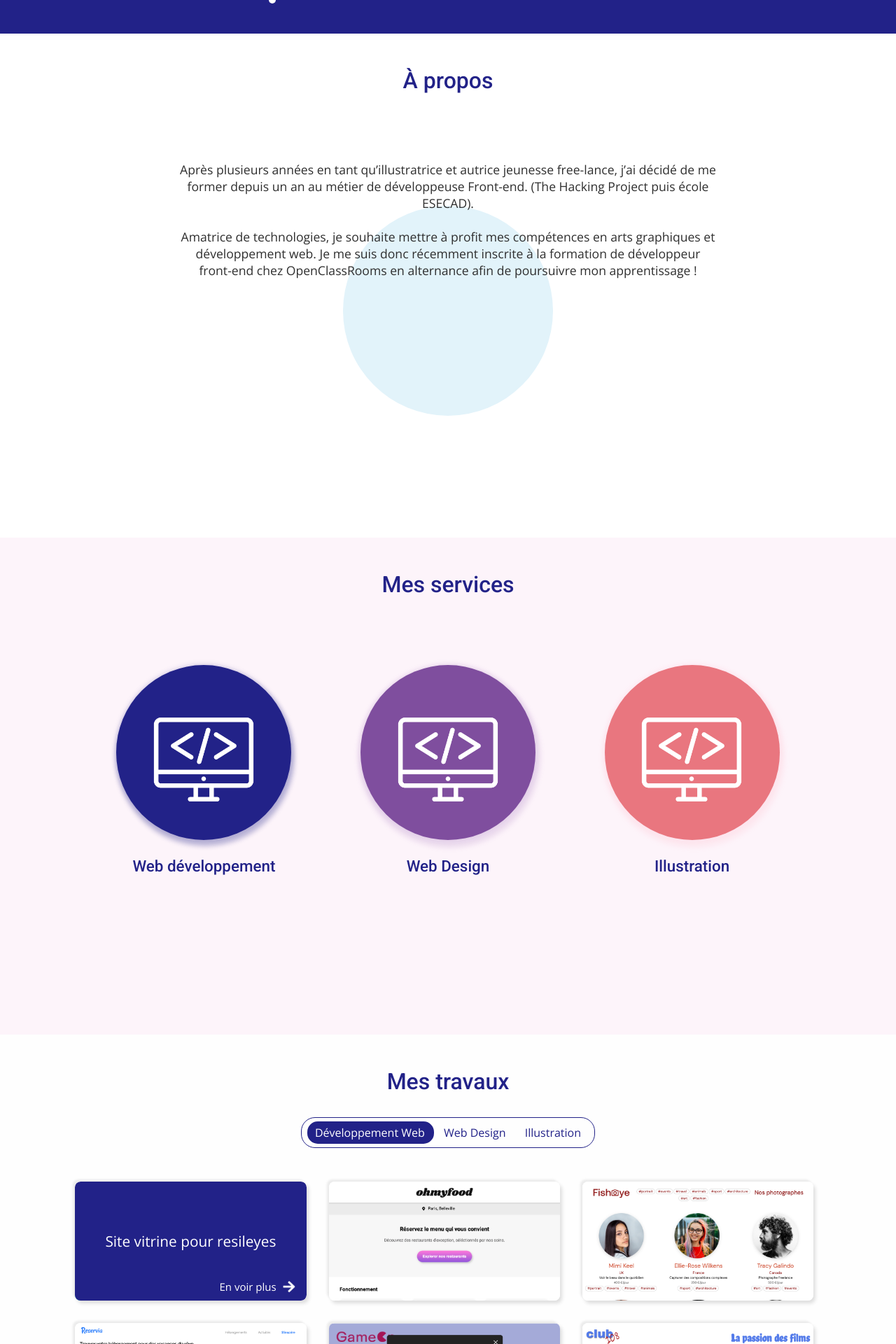
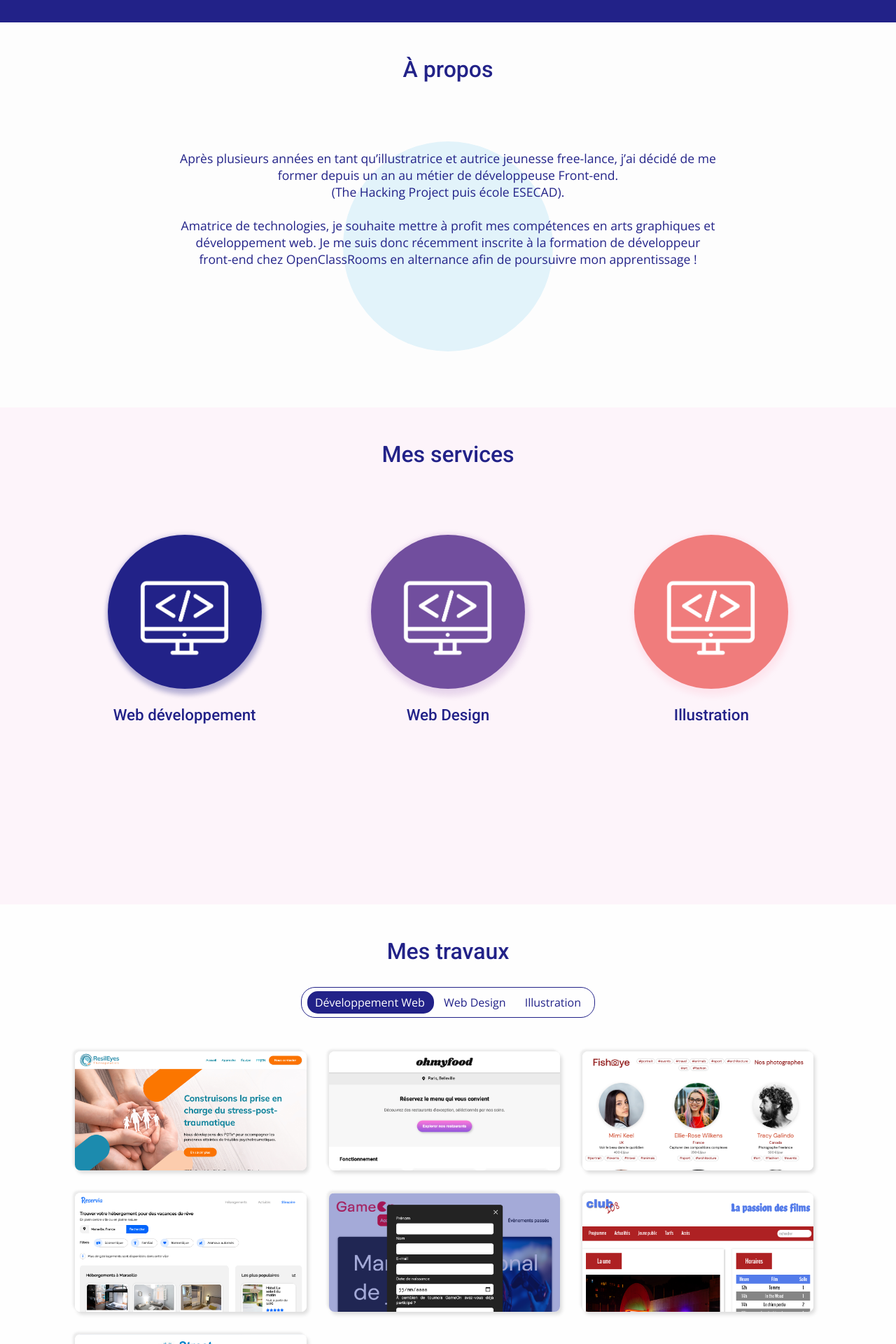
Before and after one commit to AgathePlunian/portfolio, a PHP site: page / in a window 1280 px wide. Shown: the part 760-2680 px from the top of the page at 70% size. Run offline with PHP 8.4, Linux system fonts and the light colour scheme.

Commit message:
animation portfolio content

```diff
--- a/css/styles.css
+++ b/css/styles.css
@@ -47,7 +47,7 @@ p, li {
   position: relative;
   display: flex;
   justify-content: space-between;
-  margin-top: 11vh; }
+  margin-top: 9vh; }
 
 .arrow-down {
   width: 70px;
@@ -259,7 +259,7 @@ p, li {
   display: flex;
   justify-content: space-between;
   align-items: center;
-  padding: 2.2vh 1.8em;
+  padding: 0.7em 1.8em;
   z-index: 10000;
   position: fixed;
   top: 0px;
@@ -285,13 +285,17 @@ p, li {
   width: 40px; }
 
 .a-propos {
+  opacity: 0;
   padding: 3em 16em;
   text-align: center;
   position: relative;
-  height: 90vh; }
+  height: 550px;
+  background-color: rgba(252, 252, 252, 0.699);
+  z-index: -1000; }
   .a-propos p {
     z-index: 1000;
-    font-size: 1.1em; }
+    font-size: 1.1em;
+    color: #222288; }
   .a-propos h2 {
     color: #222288;
     margin-bottom: 3em; }
@@ -303,13 +307,21 @@ p, li {
   background-color: #E2F3FA;
   border-radius: 50%;
   position: absolute;
-  top: 55%;
+  top: 320px;
   left: 50%;
   transform: translate(-50%, -50%); }
 
+@keyframes animAPropos {
+  0% {
+    opacity: 0; }
+  100% {
+    opacity: 1; } }
+.anim-a-propos {
+  animation: animAPropos 0.4s ease-in-out forwards; }
+
 .services {
   background-color: #FDF4FA;
-  padding: 3em; }
+  padding: 3em 2em; }
   .services h2 {
     text-align: center;
     color: #222288;
@@ -327,8 +339,8 @@ p, li {
 
 .flip-card {
   background-color: transparent;
-  width: 250px;
-  height: 250px;
+  width: 220px;
+  height: 220px;
   perspective: 1000px;
   margin-bottom: 1.5em; }
 
@@ -373,7 +385,7 @@ p, li {
   align-items: center; }
   .flip-card-back p {
     color: white;
-    font-size: 1.2em; }
+    font-size: 1.1em; }
 
 .rond-webdev img, .rond-webdesign img, .rond-illustration img {
   width: 70%; }
@@ -383,11 +395,11 @@ p, li {
   box-shadow: #22228846 2px 6px 6px 3px, #2222882f 0px 0px 8px 0px; }
 
 .rond-webdesign {
-  background-color: #7f4e9e;
+  background-color: #714e9e;
   box-shadow: #9868b52d 2px 6px 7px 5px, #9868b52d 0px 0px 8px 0px; }
 
 .rond-illustration {
-  background-color: #e9767f;
+  background-color: #f07c7c;
   box-shadow: #fca5bc25 2px 6px 7px 5px, #fca5bc25  0px 0px 8px 0px; }
 
 .mes-travaux {
@@ -498,19 +510,16 @@ p, li {
   100% {
     right: 229px;
     left: 8px; } }
-.webDev-portfolio {
+#works-area {
+  min-height: 500px; }
+
+.webDev-portfolio, .WebDesign-portfolio {
   display: grid;
   grid-template-columns: repeat(3, 31%);
   grid-gap: 2em;
   width: 90%;
-  margin: auto; }
-
-.card-portfolio {
-  position: relative;
-  border-radius: 8px;
-  overflow: hidden;
-  height: 170px;
-  box-shadow: rgba(63, 63, 63, 0.164) 3px 4px 5px, rgba(105, 105, 105, 0.13) -3px -3px 3px; }
+  margin: auto;
+  position: relative; }
 
 .hover-card {
   background-color: #222288;
@@ -522,15 +531,46 @@ p, li {
   left: 0;
   bottom: 0;
   border-radius: 8px;
-  display: flex;
+  display: none;
   flex-flow: column;
   justify-content: center;
-  align-items: center; }
+  align-items: center;
+  cursor: pointer; }
 
+.card-portfolio {
+  position: relative;
+  border-radius: 8px;
+  overflow: hidden;
+  max-height: 170px;
+  box-shadow: rgba(63, 63, 63, 0.164) 3px 4px 5px, rgba(105, 105, 105, 0.13) -3px -3px 3px; }
+  .card-portfolio:hover .hover-card {
+    display: flex; }
+  .card-portfolio:hover .title-hover {
+    animation: titleHover 0.5s ease-in-out; }
+  .card-portfolio:hover .see-more-container {
+    animation: seeMoreHover 0.5s ease-in-out; }
+
+@keyframes titleHover {
+  0% {
+    opacity: 0;
+    top: -30px; }
+  100% {
+    opacity: 1;
+    top: 0; } }
+@keyframes seeMoreHover {
+  0% {
+    opacity: 0;
+    right: 35px;
+    bottom: 10px; }
+  100% {
+    opacity: 1;
+    right: 15px;
+    bottom: 10px; } }
 .title-hover {
   display: block;
   font-size: 1.3em;
-  color: white; }
+  color: white;
+  position: relative; }
 
 .see-more-container {
   display: flex;
@@ -560,7 +600,11 @@ p, li {
 
 .display-flex {
   display: flex;
-  animation: portfolioAppear 0.9s ease-in-out forwards; }
+  animation: portfolioAppear 0.6s ease-in-out forwards; }
+
+.display-grid {
+  display: grid;
+  animation: portfolioAppear 0.6s ease-in-out forwards; }
 
 @keyframes portfolioAppear {
   0% {
@@ -601,4 +645,11 @@ p, li {
   .eight img {
     width: 108%; }
 
+.skills {
+  background-color: #E5E5FF;
+  padding: 3em; }
+  .skills h2 {
+    color: #222288;
+    text-align: center; }
+
 /*# sourceMappingURL=styles.css.map */
--- a/index.html
+++ b/index.html
@@ -40,20 +40,20 @@
             <div class="etoile-9"></div>
             <div class="etoile-10"></div>
             <div class="etoile-11"></div>
-            <div class="portrait-banner"><img src="img/banner/portrait-Agathe-Plunian.png"></div>
-            <div class="planete-1"><img src="img/banner/planete1.png"></div>
-            <div class="planete-2"><img src="img/banner/planete2.png"></div>
-            <div class="planete-3"><img src="img/banner/planete3.png"></div>
-            <div class="planete-4"><img src="img/banner/planete4.png"></div>
-            <div class="chien"><img src="img/banner/chien.png"></div>
-            <div class="arrow-down"><img src="img/picto/arrow.png"></div>
+            <div class="portrait-banner"><img src="img/banner/portrait-Agathe-Plunian.png" alt="avatar Agathe Plunian"></div>
+            <div class="planete-1"><img src="img/banner/planete1.png" alt="Planète"></div>
+            <div class="planete-2"><img src="img/banner/planete2.png" alt="Planète"></div>
+            <div class="planete-3"><img src="img/banner/planete3.png" alt="Planète"></div>
+            <div class="planete-4"><img src="img/banner/planete4.png" alt="Planète"></div>
+            <div class="chien"><img src="img/banner/chien.png" alt="Planète"></div>
+            <div class="arrow-down"><img src="img/picto/arrow.png" alt="Planète"></div>
         </div>
 
         <div class="a-propos">
             <div class="rond-a-propos"></div>
             <h2>À propos</h2>
             <p>
-                Après plusieurs années en tant qu’illustratrice et autrice jeunesse free-lance, j’ai décidé de me former depuis un an au métier de développeuse Front-end. (The Hacking Project puis école ESECAD).
+                Après plusieurs années en tant qu’illustratrice et autrice jeunesse free-lance, j’ai décidé de me former depuis un an au métier de développeuse Front-end.<br> (The Hacking Project puis école ESECAD).
                 <br><br>Amatrice de technologies, je souhaite mettre à profit mes compétences en arts graphiques et développement web. Je me suis donc récemment inscrite à la formation de développeur front-end chez OpenClassRooms en alternance afin de poursuivre mon apprentissage !
             </p>
         </div>
@@ -65,10 +65,10 @@
                     <div class="flip-card">
                         <div class="flip-card-inner">
                         <div class="flip-card-front rond-webdev">
-                            <img src="img/picto/web-dev.png">
+                            <img src="img/picto/web-dev.png" alt="Web développement">
                         </div>
                         <div class="flip-card-back rond-webdev">
-                            <p>Développement d'application web front-end, site vitrine<br>HTML, CSS, Javascript</p>
+                            <p>Développement d'application web front-end, site vitrine<br>(HTML, CSS, Javascript)</p>
                         </div>
                         </div>
                     </div>
@@ -97,7 +97,7 @@
                             <img src="img/picto/web-dev.png">
                         </div>
                         <div class="flip-card-back rond-illustration">
-                            <p>Narration et illustration<br>(Photoshop, illustrator, peinture)</p>
+                            <p>Narration, illustrations et logos<br>(Photoshop, illustrator, peinture)</p>
                         </div>
                         </div>
                     </div>
@@ -122,26 +122,21 @@
             <div id="works-area">
                 <!--PORTFOLIO ILLUSTRATIONS-->
                 <div class="illustrations display-none">
-                    <div class="one"><img src="img/portfolio/Illustrations/feu.png"></div>
-                    <div class="two"><img src="img/portfolio/Illustrations/croco-enfant.png"></div>
-                    <div class="three"><img src="img/portfolio/Illustrations/cerf-v.jpeg"></div>
-                    <div class="four"><img src="img/portfolio/Illustrations/orage.jpeg"></div>
-                    <div class="five"><img src="img/portfolio/Illustrations/espace.jpg"></div>
-                    <div class="six"><img src="img/portfolio/Illustrations/lama.jpeg"></div>
-                    <div class="seven"><img src="img/portfolio/Illustrations/inuit.png"></div>
-                    <div class="eight"><img src="img/portfolio/Illustrations/nuit.png"></div>
+                    <div class="one"><img src="img/portfolio/Illustrations/feu.png" alt="Illustration feu de camp"></div>
+                    <div class="two"><img src="img/portfolio/Illustrations/croco-enfant.png" alt="Illustration enfant sur crocodile"></div>
+                    <div class="three"><img src="img/portfolio/Illustrations/cerf-v.jpeg" alt="Illustration petite fille avec cerf-volant"></div>
+                    <div class="four"><img src="img/portfolio/Illustrations/orage.jpeg" alt="Illustration petit vieux avec chien sous la pluie"></div>
+                    <div class="five"><img src="img/portfolio/Illustrations/espace.jpg" alt="Personnages sur dragon dans l'espace"></div>
+                    <div class="six"><img src="img/portfolio/Illustrations/lama.jpeg" alt="Petite fille avec son lama dans la montagne"></div>
+                    <div class="seven"><img src="img/portfolio/Illustrations/inuit.png" alt="Enfant inuit avec chien qui pèche du poisson"></div>
+                    <div class="eight"><img src="img/portfolio/Illustrations/nuit.png" alt="Image de nuit"></div>
                 </div>
 
                 <!--PORTFOLIO WEB DESIGN-->
-                <div class="WebDesign-portfolio">
-
-                </div>
-
-                <!--PORTFOLIO WEBDEV-->
-                <div class="webDev-portfolio">
-                    <div class="card-portfolio resileyes"><img src="img/portfolio/Webdev/resileyes.png">
+                <div class="WebDesign-portfolio display-none">
+                    <div class="card-portfolio resileyes"><img src="img/portfolio/Webdev/resileyes.png" alt="card site ResilEyes">
                         <div class="hover-card">
-                            <p class="title-hover">Site vitrine pour resileyes</p>
+                            <p class="title-hover">Site vitrine ResilEyes</p>
                             <div class="see-more-container">
                                 <p class="see-more">En voir plus</p>
                                 <img src="img/picto/arrow-right.png">
@@ -149,15 +144,90 @@
                         </div>
                     </div>
 
-                    <div class="card-portfolio  ohMyFood"><img src="img/portfolio/Webdev/OhMyFood.jpg"></div>
-                    <div class="card-portfolio  resileyes"><img src="img/portfolio/Webdev/fisheyes.jpg"></div>
-                    <div class="card-portfolio resileyes"><img src="img/portfolio/Webdev/reservia.png"></div>
-                    <div class="card-portfolio  ohMyFood"><img src="img/portfolio/Webdev/game-on.png"></div>
-                    <div class="card-portfolio  resileyes"><img src="img/portfolio/Webdev/club108.png"></div>
-                    <div class="card-portfolio  resileyes"><img src="img/portfolio/Webdev/street.jpg"></div>
+                    <div class="card-portfolio maquette-e-commerce"><img src="img/portfolio/WebDesign/maquette-e-commerce.jpg" alt="card site e-commerce">
+                        <div class="hover-card">
+                            <p class="title-hover">Maquette site e-commerce</p>
+                            <div class="see-more-container">
+                                <p class="see-more">En voir plus</p>
+                                <img src="img/picto/arrow-right.png">
+                            </div>
+                        </div>
+                    </div>
                 </div>
 
+                <!--PORTFOLIO WEBDEV-->
+                <div class="webDev-portfolio">
+                    <div class="card-portfolio resileyes"><img src="img/portfolio/Webdev/resileyes.png" alt="card site ResilEyes">
+                        <div class="hover-card">
+                            <p class="title-hover">Site vitrine ResilEyes</p>
+                            <div class="see-more-container">
+                                <p class="see-more">En voir plus</p>
+                                <img src="img/picto/arrow-right.png">
+                            </div>
+                        </div>
+                    </div>
+
+                    <div class="card-portfolio ohMyFood"><img src="img/portfolio/Webdev/OhMyFood.jpg" alt="card sit OhMyFood">
+                        <div class="hover-card">
+                            <p class="title-hover">Site vitrine OhMyFood</p>
+                            <div class="see-more-container">
+                                <p class="see-more">En voir plus</p>
+                                <img src="img/picto/arrow-right.png">
+                            </div>
+                        </div>
+                    </div>
+                    <div class="card-portfolio resileyes"><img src="img/portfolio/Webdev/fisheyes.jpg" alt="card site Fisheyes">
+                        <div class="hover-card">
+                            <p class="title-hover">Front-end site web Fisheye</p>
+                            <div class="see-more-container">
+                                <p class="see-more">En voir plus</p>
+                                <img src="img/picto/arrow-right.png">
+                            </div>
+                        </div>
+                    </div>
+                    <div class="card-portfolio resileyes"><img src="img/portfolio/Webdev/reservia.png" alt="card site Reservia">
+                        <div class="hover-card">
+                            <p class="title-hover">Frond-end site web Reservia</p>
+                            <div class="see-more-container">
+                                <p class="see-more">En voir plus</p>
+                                <img src="img/picto/arrow-right.png">
+                            </div>
+                        </div>
+                    </div>
+                    <div class="card-portfolio ohMyFood"><img src="img/portfolio/Webdev/game-on.png" alt="card site Game On">
+                        <div class="hover-card">
+                            <p class="title-hover">Création de formulaire</p>
+                            <div class="see-more-container">
+                                <p class="see-more">En voir plus</p>
+                                <img src="img/picto/arrow-right.png">
+                            </div>
+                        </div>
+                    </div>
+                    <div class="card-portfolio resileyes"><img src="img/portfolio/Webdev/club108.png" alt="card site Club 108">
+                        <div class="hover-card">
+                            <p class="title-hover">Front-end site web Club 108</p>
+                            <div class="see-more-container">
+                                <p class="see-more">En voir plus</p>
+                                <img src="img/picto/arrow-right.png">
+                            </div>
+                        </div>
+                    </div>
+                    <div class="card-portfolio resileyes"><img src="img/portfolio/Webdev/street.jpg" alt="card site Street Life">
+                        <div class="hover-card">
+                            <p class="title-hover">Front-end site Street life</p>
+                            <div class="see-more-container">
+                                <p class="see-more">En voir plus</p>
+                                <img src="img/picto/arrow-right.png">
+                            </div>
+                        </div>
+                    </div>
+                </div>
             </div>
+        </div>
+
+        <!--COMPÉTENCES-->
+        <div class="skills">
+            <h2>Compétences</h2>
         </div>
         <script src="js/index.js"></script>
     </body>
--- a/js/index.js
+++ b/js/index.js
@@ -4,7 +4,6 @@ document.addEventListener('DOMContentLoaded',function(event){
   	let title = document.getElementById("text-banner");
  	var i = 0;
 	var dataText = ["Bonjour !" ,"Je suis Agathe Plunian" ,"développeuse front-end" ,"et illustratrice"];
-	var speed = 50; /* The speed/duration of the effect in milliseconds */
 
 	function typeWriter(currentText, line , j, finish) {
 
@@ -14,7 +13,7 @@ document.addEventListener('DOMContentLoaded',function(event){
 			// wait for a while and call this function again for next character
 			setTimeout(function() {
 			  typeWriter(currentText, line , j + 1)
-				}, 50);
+				}, 40);
 		  }
 		if(j == currentText.length) {
 			let lineText = document.getElementsByClassName("h1-content")[i];
@@ -22,7 +21,7 @@ document.addEventListener('DOMContentLoaded',function(event){
 			i ++;
 			setTimeout(function() {
 				StartTextAnimation(i)
-			}, 200);
+			}, 100);
 
 		}
 	}
@@ -46,11 +45,17 @@ document.addEventListener('DOMContentLoaded',function(event){
 
 // ANIMATION NAV BAR
 const navbar = document.getElementsByClassName("main-nav")[0];
+const aProposBlock = document.getElementsByClassName("a-propos")[0];
 window.onscroll = () => {
 	if (window.scrollY > 580) {
 		navbar.classList.add('nav-active');
 	} else {
 		navbar.classList.remove('nav-active');
+	}
+
+	if (window.scrollY > 360) {
+		aProposBlock.classList.add('anim-a-propos');
+
 	}
 };
 
@@ -63,13 +68,17 @@ const btnIllu = document.getElementById("btn-illu");
 const bgSpan = document.getElementById("bg-menu-works");
 const worksArea = document.getElementById("works-area");
 const illustrationWork = document.getElementsByClassName("illustrations")[0];
+const webDevWork = document.getElementsByClassName("webDev-portfolio")[0];
+const webDesign = document.getElementsByClassName("WebDesign-portfolio")[0];
 
 btnDev.addEventListener('click' , (event) => {
 	switchMenu(event);
+	renderProjects(event);
 });
 
 btnDesign.addEventListener('click' , (event) => {
 	switchMenu(event);
+	renderProjects(event);
 });
 
 btnIllu.addEventListener('click' , (event) => {
@@ -79,8 +88,34 @@ btnIllu.addEventListener('click' , (event) => {
 
 //RENDER PROJECTS FUNCTION
 function renderProjects(event) {
-	illustrationWork.classList.remove("display-none");
-	illustrationWork.classList.add("display-flex")
+	//console.log(event.target);
+	if(event.target.id == "btn-illu") {
+		webDesign.classList.add("display-none");
+		webDesign.classList.remove("display-grid");
+		webDevWork.classList.add("display-none");
+		webDevWork.classList.remove("display-grid");
+		illustrationWork.classList.remove("display-none");
+		illustrationWork.classList.add("display-flex");
+	}
+	if(event.target.id == "btn-dev") {
+		webDesign.classList.add("display-none");
+		webDesign.classList.remove("display-grid");
+		illustrationWork.classList.add("display-none");
+		illustrationWork.classList.remove("display-flex");
+		webDevWork.classList.remove("display-none");
+		webDevWork.classList.add("display-grid");
+	}
+
+	if(event.target.id == "btn-design") {
+		illustrationWork.classList.add("display-none");
+		illustrationWork.classList.remove("display-flex");
+		webDevWork.classList.add("display-none");
+		webDevWork.classList.remove("display-grid");
+		webDesign.classList.remove("display-none");
+		webDesign.classList.add("display-grid");
+
+	}
+
 }
 
 //MENU SWITCH PORTFOLIO ANIMATION
--- a/sass/base/_variables.scss
+++ b/sass/base/_variables.scss
@@ -6,6 +6,6 @@ $bg-beige: #FCF7F7;
 
 $bg-pink :#FDF4FA;
 
-$violet: #7f4e9e;
+$violet: #714e9e;
 
-$pink : #e9767f;
+$pink : #f07c7c;
--- a/sass/components/_banner.scss
+++ b/sass/components/_banner.scss
@@ -5,7 +5,7 @@
     position: relative;
     display: flex;
     justify-content: space-between;
-    margin-top: 11vh;
+    margin-top: 9vh;
 }
 
 .arrow-down {
--- a/sass/components/_nav.scss
+++ b/sass/components/_nav.scss
@@ -2,7 +2,7 @@
 	display: flex;
 	justify-content: space-between;
 	align-items: center;
-	padding: 2.2vh 1.8em;
+	padding: 0.7em 1.8em;
 	z-index: 10000;
 	position: fixed;
 	top: 0px;
--- a/sass/pages/_page.scss
+++ b/sass/pages/_page.scss
@@ -1,12 +1,16 @@
 .a-propos {
+	opacity: 0;
 	padding: 3em 16em;
 	text-align: center;
 	position: relative;
-	height: 90vh;
+	height: 550px;
+	background-color: rgba(252, 252, 252, 0.699);
+	z-index: -1000;
 
 	p {
 		z-index: 1000;
 		font-size: 1.1em;
+		color: $primary-color;
 	}
 
 	h2 {
@@ -16,20 +20,33 @@
 }
 
 .rond-a-propos {
+
 	z-index: -1000;
 	width: 300px;
 	height: 300px;
 	background-color: $light-blue;
 	border-radius: 50%;
 	position: absolute;
-	top: 55%;
+	top: 320px;
 	left: 50%;
 	transform: translate(-50%, -50%);
 }
 
+@keyframes animAPropos {
+    0% {
+		opacity: 0;
+	}
+
+    100% {
+		opacity: 1; }
+}
+
+.anim-a-propos {
+	animation: animAPropos 0.4s ease-in-out forwards;
+}
 .services {
 	background-color: $bg-pink;
-	padding: 3em;
+	padding: 3em 2em;
 
 	h2 {
 		text-align: center;
@@ -52,8 +69,8 @@
 
 .flip-card {
 	background-color: transparent;
-	width: 250px;
-	height: 250px;
+	width: 220px;
+	height: 220px;
 	perspective: 1000px;
 	margin-bottom: 1.5em;
 }
@@ -104,7 +121,7 @@
 
 	p {
 		color: white;
-		font-size: 1.2em;
+		font-size: 1.1em;
 	}
   }
 
--- a/sass/pages/_portfolio.scss
+++ b/sass/pages/_portfolio.scss
@@ -1,19 +1,15 @@
+#works-area {
+	min-height: 500px;
+}
+
 //PORTFOLIO DEV
-.webDev-portfolio {
+.webDev-portfolio, .WebDesign-portfolio {
 	display: grid;
 	grid-template-columns: repeat(3, 31%);
 	grid-gap: 2em;
 	width: 90%;
 	margin: auto;
-}
-
-.card-portfolio {
 	position: relative;
-	border-radius: 8px;
-	overflow: hidden;
-	height: 170px;
-	box-shadow: rgba(63, 63, 63, 0.164) 3px 4px 5px , rgba(105, 105, 105, 0.13) -3px -3px 3px ;
-
 }
 
 .hover-card {
@@ -26,17 +22,69 @@
 	left: 0;
 	bottom: 0;
 	border-radius: 8px;
-	display: flex;
+	display: none;
 	flex-flow: column;
 	justify-content:center;
 	align-items: center;
+	cursor: pointer;
 
+}
+
+.card-portfolio {
+	position: relative;
+	border-radius: 8px;
+	overflow: hidden;
+	max-height: 170px;
+	box-shadow: rgba(63, 63, 63, 0.164) 3px 4px 5px , rgba(105, 105, 105, 0.13) -3px -3px 3px ;
+
+	&:hover {
+		.hover-card {
+			display: flex;
+		}
+
+		.title-hover {
+			animation: titleHover 0.5s ease-in-out;
+
+		}
+
+		.see-more-container {
+			animation: seeMoreHover 0.5s ease-in-out;
+		}
+	}
+}
+
+@keyframes titleHover {
+    0% {
+		opacity: 0;
+		top: -30px;
+	}
+
+    100% {
+		opacity: 1;
+		top: 0; }
+}
+
+
+@keyframes seeMoreHover {
+    0% {
+		opacity: 0;
+		right: 35px;
+		bottom: 10px;
+
+	}
+
+    100% {
+		opacity: 1;
+		right: 15px;
+		bottom: 10px;
+	 }
 }
 
 .title-hover {
 	display: block;
 	font-size: 1.3em;
 	color: white;
+	position: relative;
 }
 
 .see-more-container {
@@ -75,8 +123,12 @@
 
 .display-flex {
 	display: flex;
-animation: portfolioAppear 0.9s ease-in-out forwards;
+	animation: portfolioAppear 0.6s ease-in-out forwards;
+}
 
+.display-grid {
+	display: grid;
+	animation: portfolioAppear 0.6s ease-in-out forwards;
 }
 
 @keyframes portfolioAppear {
--- /dev/null
+++ b/sass/pages/_skills.scss
@@ -0,0 +1,8 @@
+.skills {
+	background-color: #E5E5FF;
+	padding: 3em;
+	h2 {
+		color: $primary-color;
+		text-align: center;
+	}
+}
--- a/sass/styles.scss
+++ b/sass/styles.scss
@@ -7,3 +7,4 @@
 
 @import "./pages/page";
 @import "./pages/portfolio";
+@import "./pages/skills";
```
Also changed, not shown: img/portfolio/WebDesign/maquette-e-commerce.jpg (added), 1 other file.
